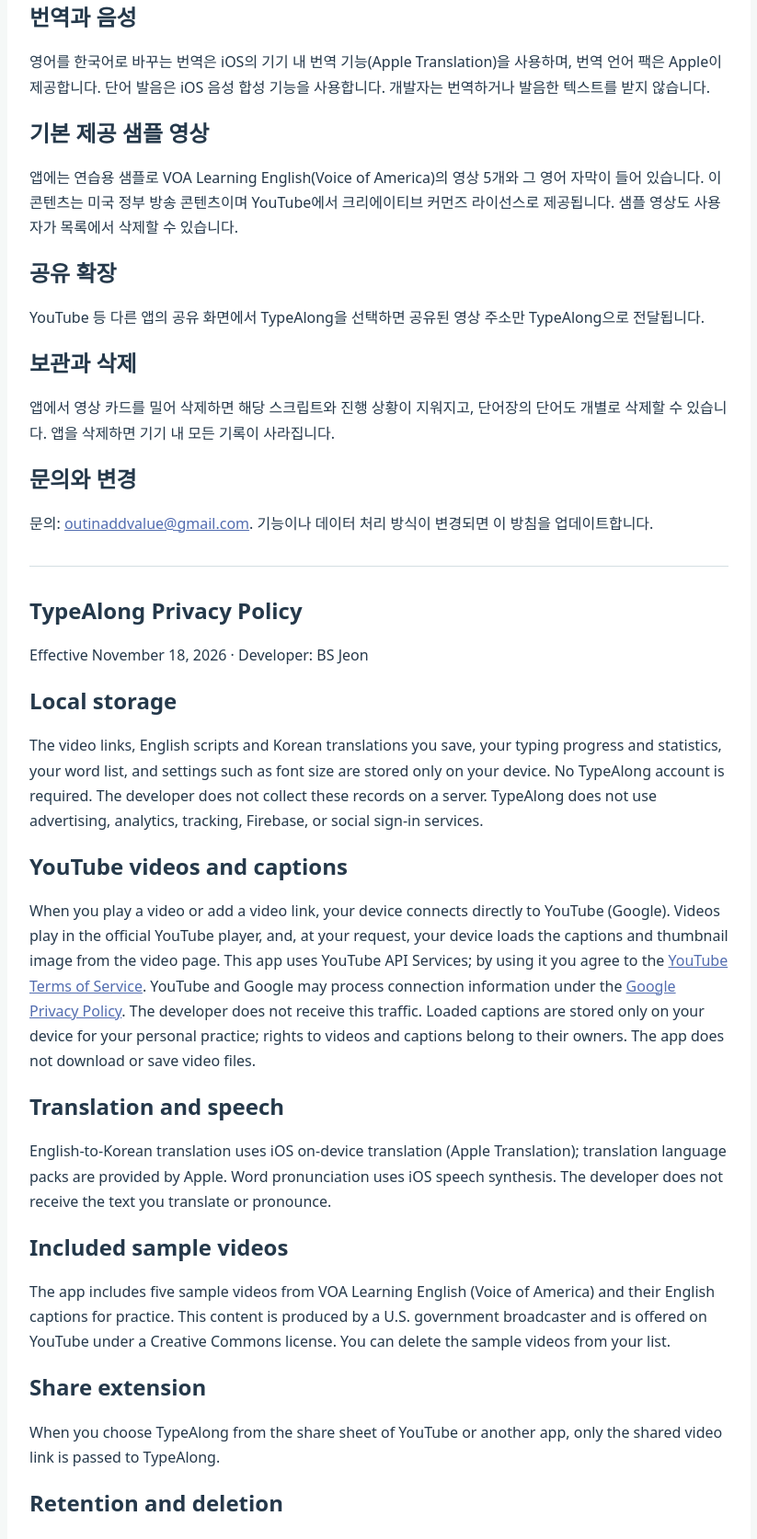
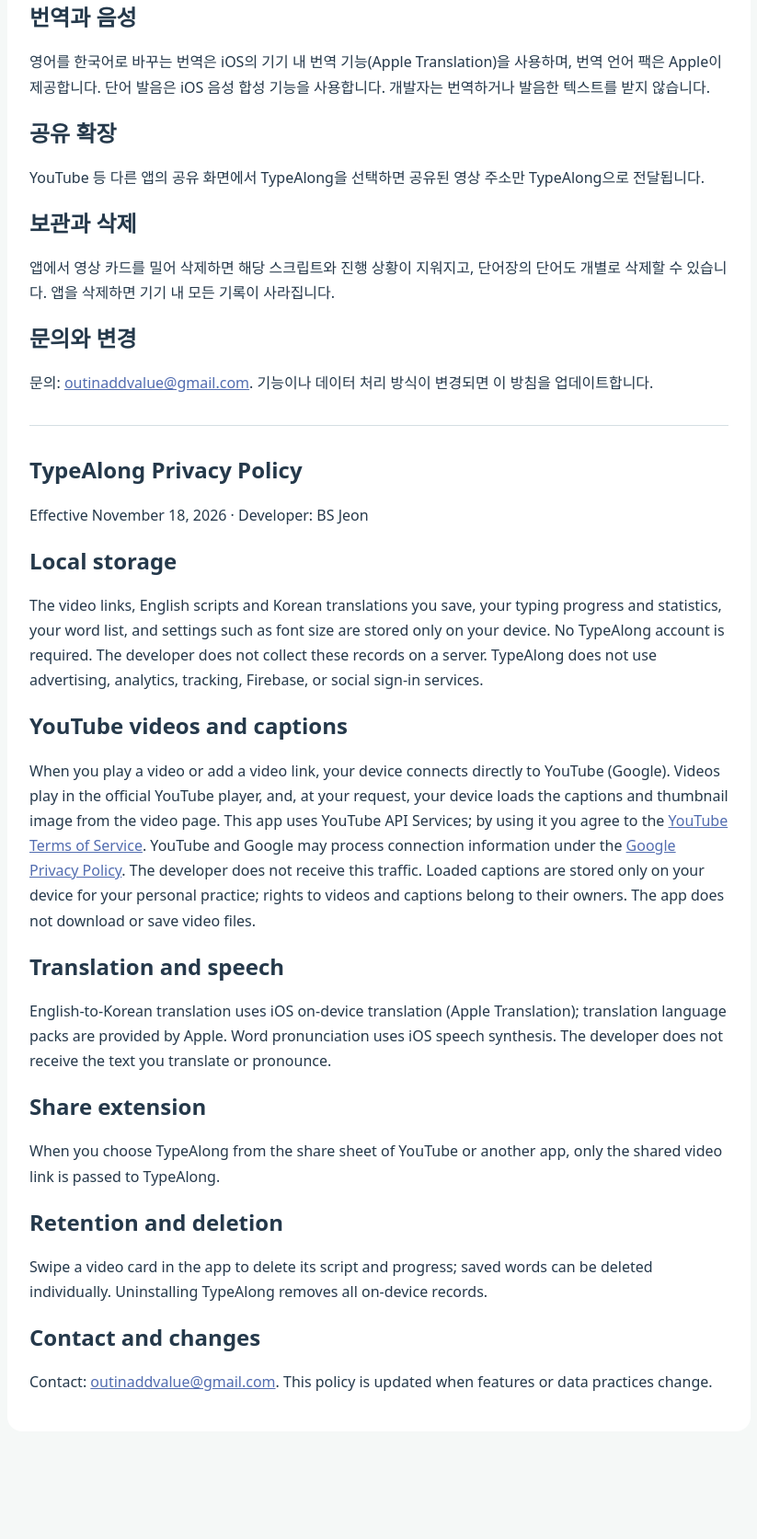
Before and after one commit to outinletter/privacy-policy, a plain HTML site: page typealong.html in a window 1280 px wide. Shown: the part 571-2244 px from the top of the page at 92% size, without its empty margins (228-1051 px from the left). After the commit the page ends 2159 px from the top, so only its background shows below. Drawn offline with Linux system fonts and the light colour scheme.

Commit message:
TypeAlong 처리방침: 앱에 없는 샘플 영상 항목 삭제
Co-Authored-By: Claude Sonnet 5.5 <noreply@anthropic.com>

```diff
--- a/typealong.html
+++ b/typealong.html
@@ -7,7 +7,7 @@
 <h2>기기 내 저장</h2><p>사용자가 저장한 영상 주소, 영어 스크립트와 한글 번역, 타자 연습 진행 상황과 통계, 단어장, 글자 크기·글꼴 등 설정은 사용자 기기에만 저장됩니다. TypeAlong 계정이나 로그인은 필요하지 않습니다. 개발자는 이 기록을 서버로 수집하지 않으며 광고, 분석, 추적, Firebase 또는 소셜 로그인 서비스를 사용하지 않습니다.</p>
 <h2>YouTube 영상과 자막</h2><p>영상을 재생하거나 영상 주소를 추가하면 사용자 기기가 YouTube(Google)에 직접 연결합니다. 영상 재생에는 YouTube 공식 플레이어를 사용하며, 영상 페이지의 자막과 썸네일 이미지를 사용자의 요청에 따라 기기에서 불러옵니다. 이때 이 앱은 YouTube API 서비스를 사용하며, 사용자는 <a href="https://www.youtube.com/t/terms">YouTube 서비스 약관</a>에 동의하는 것으로 간주됩니다. YouTube와 Google이 <a href="https://policies.google.com/privacy">Google 개인정보처리방침</a>에 따라 접속 정보를 처리할 수 있습니다. 개발자는 이 연결 내용을 받지 않습니다. 불러온 자막은 사용자의 개인 연습을 위해 기기에만 저장되며, 영상과 자막의 권리는 각 권리자에게 있습니다. 앱은 영상 파일을 내려받거나 저장하지 않습니다.</p>
 <h2>번역과 음성</h2><p>영어를 한국어로 바꾸는 번역은 iOS의 기기 내 번역 기능(Apple Translation)을 사용하며, 번역 언어 팩은 Apple이 제공합니다. 단어 발음은 iOS 음성 합성 기능을 사용합니다. 개발자는 번역하거나 발음한 텍스트를 받지 않습니다.</p>
-<h2>기본 제공 샘플 영상</h2><p>앱에는 연습용 샘플로 VOA Learning English(Voice of America)의 영상 5개와 그 영어 자막이 들어 있습니다. 이 콘텐츠는 미국 정부 방송 콘텐츠이며 YouTube에서 크리에이티브 커먼즈 라이선스로 제공됩니다. 샘플 영상도 사용자가 목록에서 삭제할 수 있습니다.</p>
+
 <h2>공유 확장</h2><p>YouTube 등 다른 앱의 공유 화면에서 TypeAlong을 선택하면 공유된 영상 주소만 TypeAlong으로 전달됩니다.</p>
 <h2>보관과 삭제</h2><p>앱에서 영상 카드를 밀어 삭제하면 해당 스크립트와 진행 상황이 지워지고, 단어장의 단어도 개별로 삭제할 수 있습니다. 앱을 삭제하면 기기 내 모든 기록이 사라집니다.</p>
 <h2>문의와 변경</h2><p>문의: <a href="mailto:outinaddvalue@gmail.com">outinaddvalue@gmail.com</a>. 기능이나 데이터 처리 방식이 변경되면 이 방침을 업데이트합니다.</p>
@@ -15,7 +15,7 @@
 <h2>Local storage</h2><p>The video links, English scripts and Korean translations you save, your typing progress and statistics, your word list, and settings such as font size are stored only on your device. No TypeAlong account is required. The developer does not collect these records on a server. TypeAlong does not use advertising, analytics, tracking, Firebase, or social sign-in services.</p>
 <h2>YouTube videos and captions</h2><p>When you play a video or add a video link, your device connects directly to YouTube (Google). Videos play in the official YouTube player, and, at your request, your device loads the captions and thumbnail image from the video page. This app uses YouTube API Services; by using it you agree to the <a href="https://www.youtube.com/t/terms">YouTube Terms of Service</a>. YouTube and Google may process connection information under the <a href="https://policies.google.com/privacy">Google Privacy Policy</a>. The developer does not receive this traffic. Loaded captions are stored only on your device for your personal practice; rights to videos and captions belong to their owners. The app does not download or save video files.</p>
 <h2>Translation and speech</h2><p>English-to-Korean translation uses iOS on-device translation (Apple Translation); translation language packs are provided by Apple. Word pronunciation uses iOS speech synthesis. The developer does not receive the text you translate or pronounce.</p>
-<h2>Included sample videos</h2><p>The app includes five sample videos from VOA Learning English (Voice of America) and their English captions for practice. This content is produced by a U.S. government broadcaster and is offered on YouTube under a Creative Commons license. You can delete the sample videos from your list.</p>
+
 <h2>Share extension</h2><p>When you choose TypeAlong from the share sheet of YouTube or another app, only the shared video link is passed to TypeAlong.</p>
 <h2>Retention and deletion</h2><p>Swipe a video card in the app to delete its script and progress; saved words can be deleted individually. Uninstalling TypeAlong removes all on-device records.</p>
 <h2>Contact and changes</h2><p>Contact: <a href="mailto:outinaddvalue@gmail.com">outinaddvalue@gmail.com</a>. This policy is updated when features or data practices change.</p></section>
```
